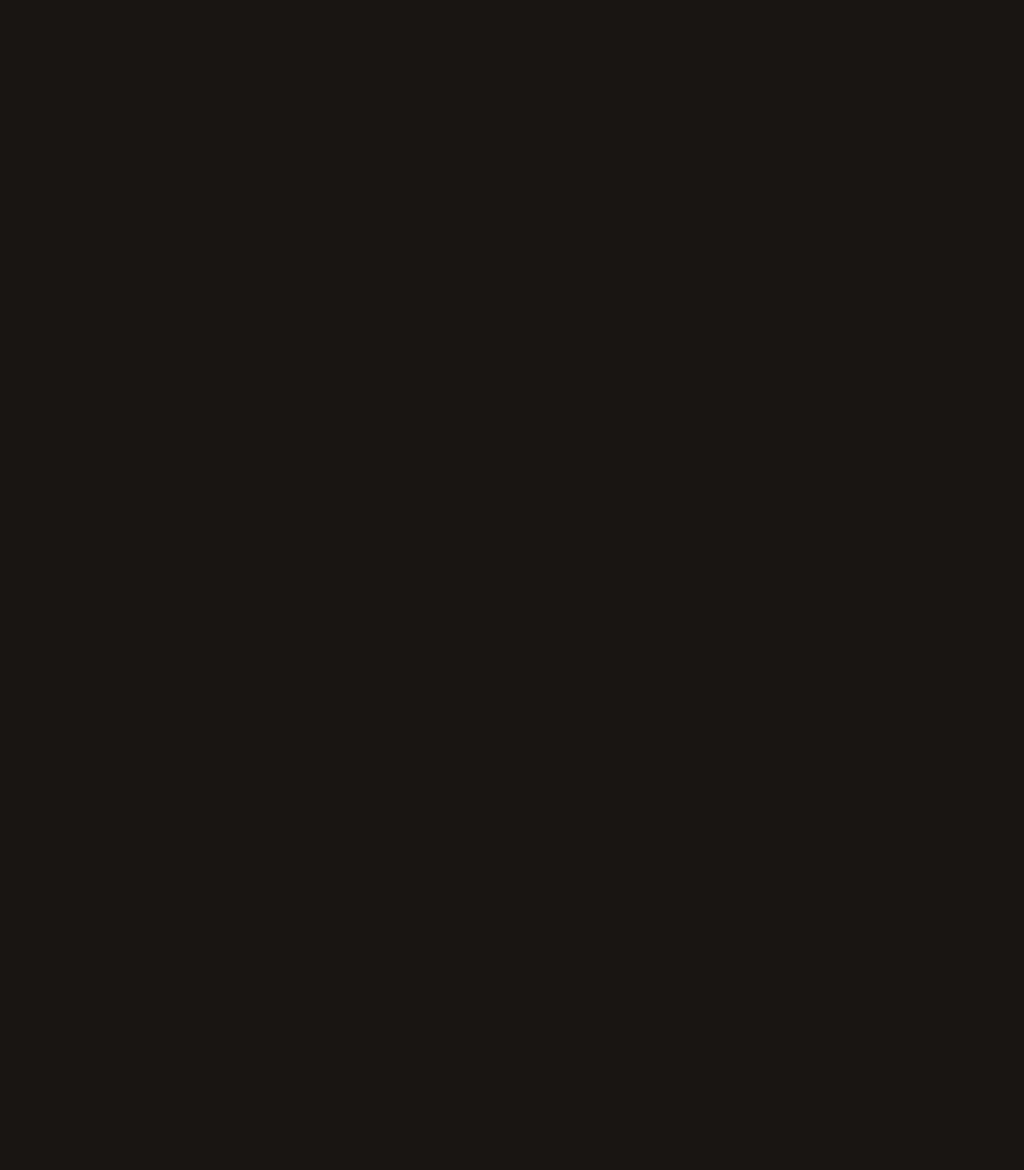
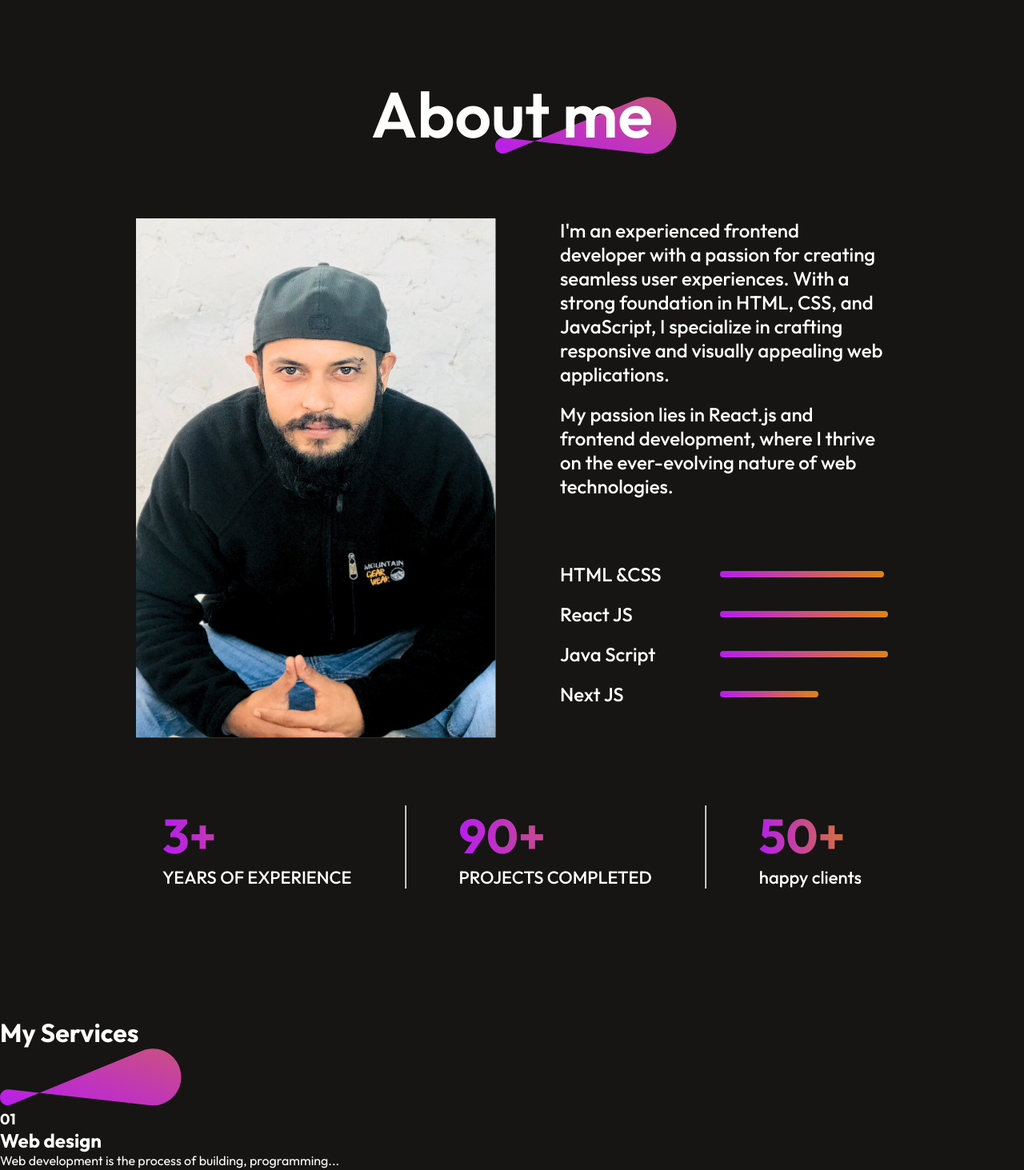
Before and after one commit to dan3ci/portfolio-app, a React (Vite) app: page / in a window 1280 px wide. Shown: the part 1300-2763 px from the top of the page at 80% size. Before the commit the page ends 1312 px from the top, so only its background shows below. Built offline with nearby package versions, Linux system fonts and the light colour scheme.

Commit message:
Thursday: About:Completed, Sercies:started

```diff
--- a/src/App.jsx
+++ b/src/App.jsx
@@ -1,6 +1,8 @@
 import React from 'react'
 import Navbar from './components/Navbar/Navbar'
 import Hero from './components/Hero/Hero'
+import About from './components/About/About'
+import Services from './components/Services/Services'
 
 
 const App = () => {
@@ -8,6 +10,8 @@
     <div>
       <Navbar />
       <Hero />
+      <About />
+      <Services />
     </div>
   )
 }
--- /dev/null
+++ b/src/components/About/About.css
@@ -0,0 +1,113 @@
+.about {
+    display: flex;
+    flex-direction: column;
+    align-items: center;
+    justify-content: center;
+    gap: 80px;
+    margin: 80px 170px;
+}
+
+.about-title {
+    position: relative;
+
+}
+
+.about-title h1 {
+    padding: 0px 30px;
+    font-size: 80px;
+    font-weight: 600;
+}
+
+.about-title img {
+    position: absolute;
+    bottom: 0;
+    right: 0;
+    z-index: -1;
+}
+
+.about-sections{
+    display: flex;
+    gap: 80px;
+}
+
+.about-right {
+    display: flex;
+    flex-direction: column;
+    gap: 80px;
+}
+
+.about-para{
+    display: flex;
+    flex-direction: column;
+    gap: 20px;
+    font-size: 24px;
+    font-weight: 500;
+}
+
+.about-skills{
+    display: flex;
+    flex-direction: column;
+    gap: 20px;
+}
+
+.about-skill{
+    display: flex;
+    gap: 50px;
+    align-items: center;
+    transition: 0.3s;
+}
+
+.about-skill p{
+    min-width: 150px;
+    font-size: 24px;
+    font-weight: 500;
+}
+
+.about-skill hr{
+    outline: none;
+    border: none;
+    width: 50%;
+    height: 8px;
+    border-radius: 50px;
+    background: linear-gradient(264deg, #DF8908 -5.09%, #B415FF 106.28%);
+}
+
+.about-achievements{
+    display: flex;
+    width: 100%;
+    justify-content: space-around;
+    margin-bottom: 80px;
+}
+
+.about-achievent{
+    display: flex;
+    flex-direction: column;
+    align-items: center;
+    gap: 10px;
+    transition: 0.5s;
+}
+
+.about-achievement h1{
+    font-size: 60px;
+    font-weight: 700;
+    background: linear-gradient(264deg, #DF8908 -5.09%, #B415FF 106.28%);
+    background-clip: text;
+    -webkit-background-clip: text;
+    -webkit-text-fill-color: transparent;
+}
+
+.about-achievement p{
+    font-size: 22px;
+    font-weight: 500;
+}
+
+.about-skill:hover{
+    transform: scale(1.05);
+    transition: 0.3s;
+    cursor: pointer;
+}
+
+.about-achievement:hover{
+    transform: scale(1.12);
+    transition: 0.5s;
+}
--- /dev/null
+++ b/src/components/About/About.jsx
@@ -0,0 +1,52 @@
+import React from 'react'
+import './About.css'
+import theme_pattern from '../../assets/theme_pattern.svg'
+import pro_pp from '../../assets/profile_imagepp.svg'
+
+
+const About = () => {
+  return (
+    <div className='about'>
+      <div className="about-title">
+        <h1>About me</h1>
+        <img src={theme_pattern} alt="" />
+      </div>
+      <div className="about-sections">
+        <div className="about-left">
+          <img src={pro_pp} alt=""/>
+        </div>
+        <div className="about-right">
+          <div className="about-para">
+            <p>I'm an experienced frontend developer with a passion for creating seamless user experiences. With a strong foundation in HTML, CSS, and JavaScript, I specialize in crafting responsive and visually appealing web applications.</p>
+            <p>My passion lies in React.js and frontend development, where I thrive on the ever-evolving nature of web technologies.</p>
+          </div>
+          <div className="about-skills">
+            <div className="about-skill"><p>HTML &CSS</p><hr style={{width:"50%"}}/></div>
+            <div className="about-skill"><p>React JS</p><hr style={{width:"60%"}}/></div>
+            <div className="about-skill"><p>Java Script</p><hr style={{width:"85%"}}/></div>
+            <div className="about-skill"><p>Next JS</p><hr style={{width:"30%"}}/></div>
+          </div>
+        </div>
+      </div>
+      <div className="about-achievements">
+        <div className="about-achievement">
+          <h1>3+</h1>
+          <p>YEARS OF EXPERIENCE</p>
+        </div>
+        <hr />
+        <div className="about-achievement">
+          <h1>90+</h1>
+          <p>PROJECTS COMPLETED</p>
+        </div>
+        <hr />
+        <div className="about-achievement">
+          <h1>50+</h1>
+          <p>happy clients</p>
+        </div>
+      </div>
+
+    </div>
+  )
+}
+
+export default About
--- /dev/null
+++ b/src/components/Services/Services.jsx
@@ -0,0 +1,31 @@
+import React from 'react'
+import './Services.css'
+import theme_pattern from '../../assets/theme_pattern.svg'
+import Services_Data from '../../assets/services_data'
+import arrow_icon from '../../assets/arrow_icon.svg'
+
+const Services = () => {
+  return (
+    <div className='services'>
+        <div className="services-title">
+            <h1>My Services</h1>
+            <img src={theme_pattern} alt="" />
+        </div>
+        <div className="service-container">
+            {Services_Data.map((service,index) => {
+                return <div key={index} className="services-format">
+                    <h3>{service.s_no}</h3>
+                    <h2>{service.s_name}</h2>
+                    <p>{service.s_desc}</p>
+                    <div className='services-readmore'>
+                        <p>Read More</p>
+                        <img src={arrow_icon} alt="" />
+                    </div>
+                </div>
+            })}
+        </div>
+    </div>
+  )
+}
+
+export default Services
```
Also changed, not shown: src/assets/profile_imagepp.svg (added), src/components/Services/Services.css (added).
